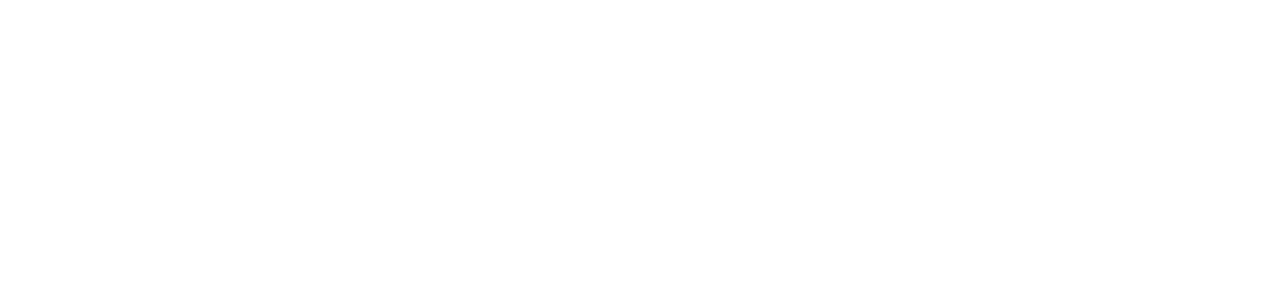
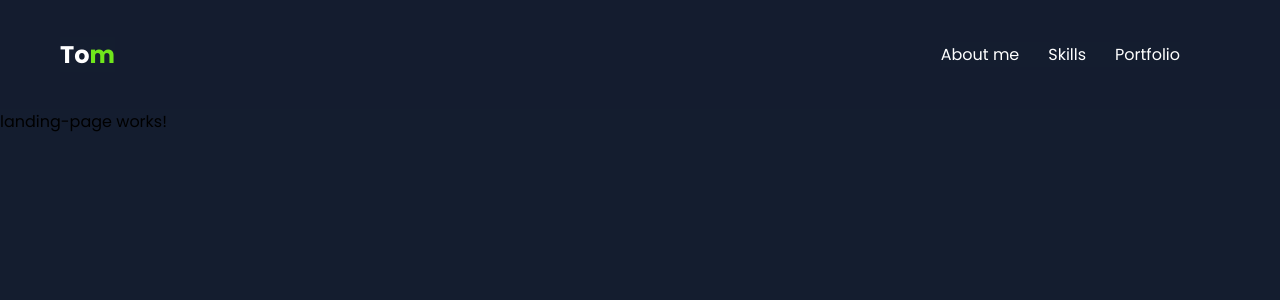
Before and after one commit to PaterAnderson/portfolio, an Angular app: page / in a window 1280 px wide. Shown: the top 300 px of the page. Built offline with nearby package versions, Linux system fonts and the light colour scheme.

Commit message:
added navbar

```diff
--- a/src/app/app.component.html
+++ b/src/app/app.component.html
@@ -1,2 +1,3 @@
-
+<app-navbar></app-navbar>
+<app-landing-page></app-landing-page>
 <router-outlet></router-outlet>
--- a/src/app/app.component.ts
+++ b/src/app/app.component.ts
@@ -1,11 +1,13 @@
 import { Component } from '@angular/core';
 import { CommonModule } from '@angular/common';
 import { RouterOutlet } from '@angular/router';
+import { LandingPageComponent } from "./landing-page/landing-page.component";
+import { NavbarComponent } from './landing-page/navbar/navbar.component';
 
 @Component({
   selector: 'app-root',
   standalone: true,
-  imports: [CommonModule, RouterOutlet],
+  imports: [CommonModule, RouterOutlet, LandingPageComponent, NavbarComponent],
   templateUrl: './app.component.html',
   styleUrl: './app.component.scss'
 })
--- /dev/null
+++ b/src/app/landing-page/landing-page.component.html
@@ -0,0 +1 @@
+<p>landing-page works!</p>
--- /dev/null
+++ b/src/app/landing-page/navbar/navbar.component.html
@@ -0,0 +1,10 @@
+<nav>
+    <h1>
+        To<span class="last-letter">m</span>
+    </h1>
+    <div class="menu">
+        <a href="">About me</a>
+        <a href="">Skills</a>
+        <a href="">Portfolio</a>
+    </div>
+</nav>
--- /dev/null
+++ b/src/app/landing-page/navbar/navbar.component.scss
@@ -0,0 +1,28 @@
+nav {
+    color: white;
+    display: flex;
+    justify-content: space-between;
+    padding-right: 100px;
+    padding-left: 60px;
+    padding-top: 37px;
+    padding-bottom: 37px;
+    align-items: center;
+    background-color: #141c2f;
+
+    a {
+        color: white;
+        text-decoration: none;
+        &:hover {
+            color: #70E61C;
+        }
+    }
+}
+
+.last-letter {
+    color: #70E61C;
+}
+
+.menu {
+    display: flex;
+    gap: 29px;
+}
--- a/src/styles.scss
+++ b/src/styles.scss
@@ -1,5 +1,7 @@
 * {
     margin: 0;
+    background-color: #141d2f;
+    font-family: 'Poppins';
 }
 
 .fontPoppins{
```
Also changed, not shown: src/app/landing-page/landing-page.component.ts (added, +14 -0 lines), src/app/landing-page/navbar/navbar.component.ts (added, +13 -0 lines), src/app/landing-page/landing-page.component.scss (added), 2 other files (tests, documents, lock files or other folders).
